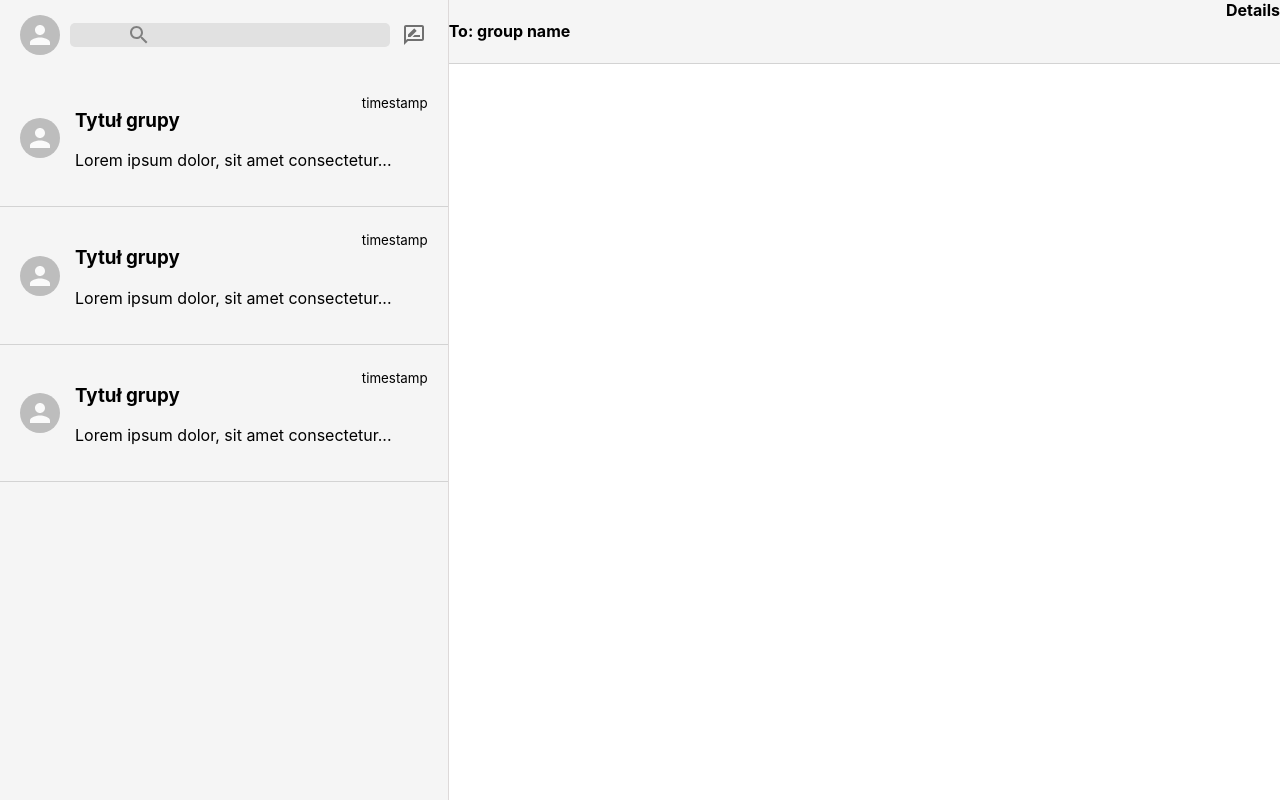
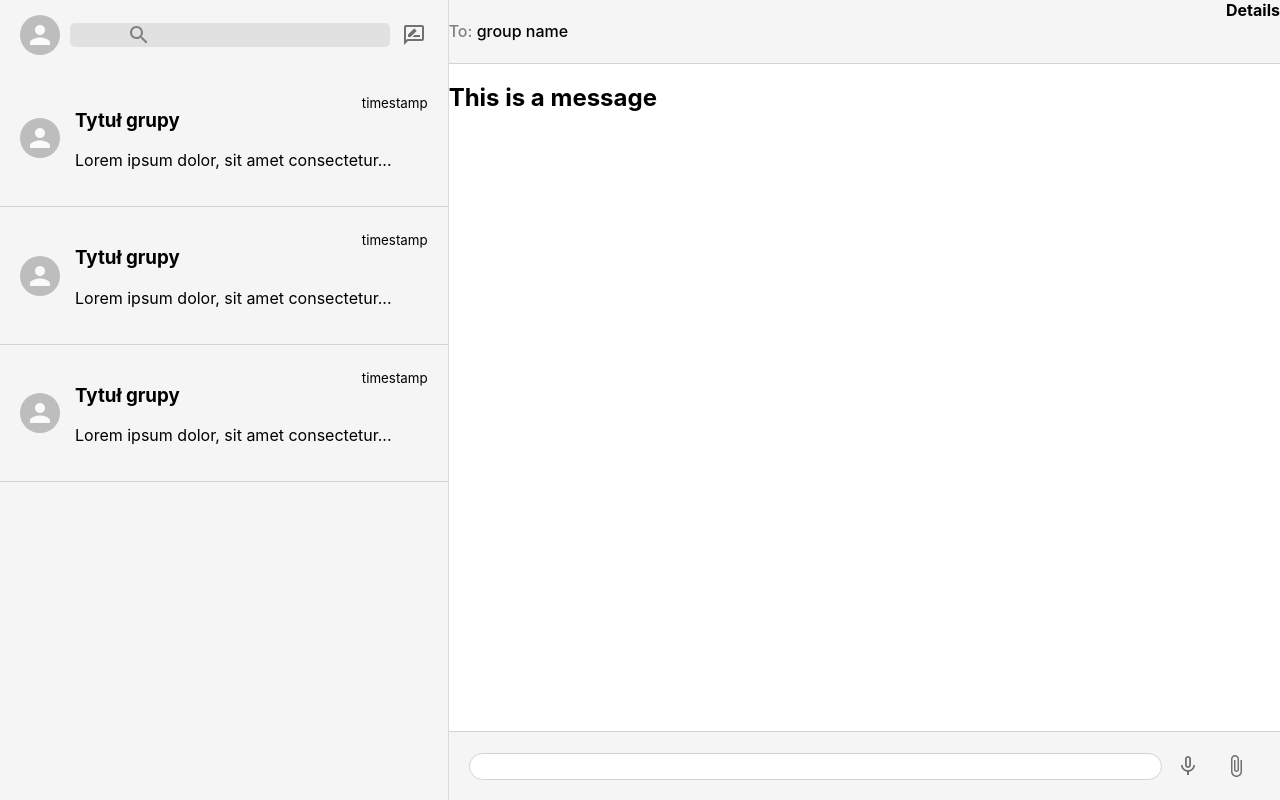
Before and after one commit to dorianopacki/light-weight-chat-react, a React (Create React App) app: page / in a window 1280 px wide. Built offline with nearby package versions, Linux system fonts and the light colour scheme.

Commit message:
add chat section

```diff
--- a/src/components/Chat/Chat.css
+++ b/src/components/Chat/Chat.css
@@ -13,3 +13,40 @@
   border-bottom: 1px solid lightgray;
   background-color: #f5f5f5;
 }
+
+.chat__header > h4 {
+  font-weight: 500;
+  color: gray;
+}
+
+.chat__name {
+  color: black;
+}
+
+.chat__input {
+  display: flex;
+  align-items: center;
+  padding: 10px 20px;
+  border-top: 1px solid lightgrey;
+  background-color: #f5f5f5;
+}
+
+.chat__input > form {
+  flex: 1;
+}
+
+.chat__messages {
+  flex: 1;
+}
+
+.chat__input > form > input {
+  width: 98%;
+  outline-width: 0;
+  border: 1px solid lightgray;
+  border-radius: 999px;
+  padding: 5px;
+}
+
+.chat__input > form > button {
+  display: none;
+}
--- a/src/components/Chat/Chat.jsx
+++ b/src/components/Chat/Chat.jsx
@@ -1,7 +1,18 @@
-import React from "react";
+import React, { useState } from "react";
+import MicNoneIcon from "@material-ui/icons/MicNone";
+import AttachFileIcon from "@material-ui/icons/AttachFile";
 import "./Chat.css";
+import { IconButton } from "@material-ui/core";
 
 export const Chat = () => {
+  const [input, setInput] = useState("");
+
+  const sendMessage = (event) => {
+    event.preventDefault();
+
+    setInput("");
+  };
+
   return (
     <div className="chat">
       <div className="chat__header">
@@ -10,6 +21,28 @@
         </h4>
         <strong>Details</strong>
       </div>
+
+      <div className="chat__messages">
+        <h2>This is a message</h2>
+      </div>
+
+      <div className="chat__input">
+        <form>
+          <input
+            value={input}
+            onChange={(e) => setInput(e.target.value)}
+            type="text"
+          />
+          <button onClick={sendMessage}>Send</button>
+        </form>
+        <IconButton>
+          <MicNoneIcon className={"mic__name"} />
+        </IconButton>
+
+        <IconButton>
+          <AttachFileIcon className={"attach__name"} />
+        </IconButton>
+      </div>
     </div>
   );
 };
```
Also changed, not shown: 1 other file (tests, documents, lock files or other folders).
